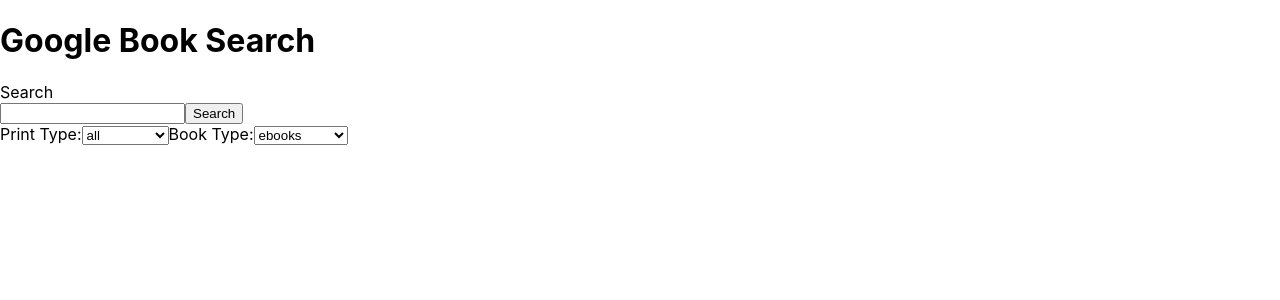
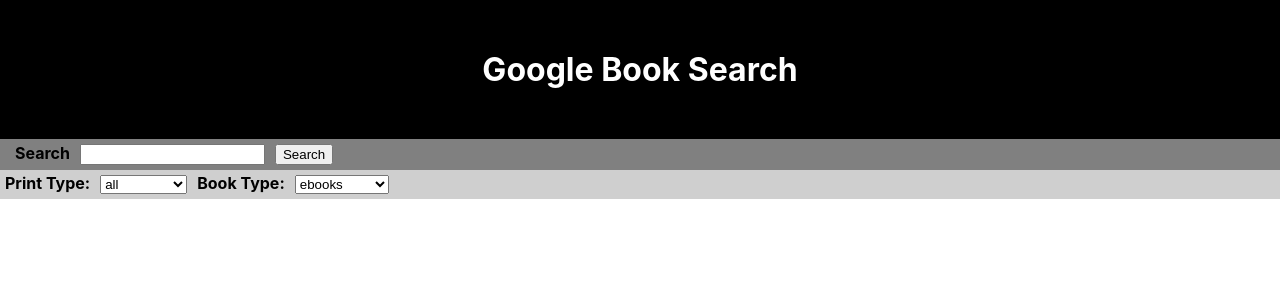
Before and after one commit to thinkful-ei-narwhal/google-book-cesar-maxwell, a React (Create React App) app: page / in a window 1280 px wide. Shown: the top 300 px of the page. Built offline with nearby package versions, Linux system fonts and the light colour scheme; the HTML template or start-up script is replaced by a standard one.

Commit message:
css style

```diff
--- /dev/null
+++ b/src/App.css
@@ -0,0 +1,7 @@
+h1{
+    background-color: black;
+    color: white;
+    padding: 50px;
+    text-align: center;
+    margin: 0px;
+}
--- a/src/App.js
+++ b/src/App.js
@@ -1,6 +1,7 @@
 import React, { Component } from 'react';
 import Results from './Results/Results';
 import Search from './Search/Search';
+import "./App.css"
 
 class App extends Component {
 
--- a/src/Filter/Filter.css
+++ b/src/Filter/Filter.css
@@ -0,0 +1,8 @@
+label,select,button{
+    margin: 5px;
+}
+section{
+    background-color: rgb(207, 207, 207);
+    font-size: medium;
+    font-weight: bold;
+}
--- a/src/Filter/Filter.js
+++ b/src/Filter/Filter.js
@@ -1,4 +1,5 @@
 import React, { Component } from 'react';
+import "./Filter.css"
 
 class Filter extends Component {
     render() {
--- a/src/Search/Search.css
+++ b/src/Search/Search.css
@@ -0,0 +1,9 @@
+label,input,button{
+    margin: 5px;
+}
+form{
+    background-color: gray;
+    padding-left: 10px;
+    font-size: medium;
+    font-weight: bold;
+}
--- a/src/Search/Search.js
+++ b/src/Search/Search.js
@@ -1,5 +1,6 @@
 import React, {Component} from 'react';
 import Filter from '../Filter/Filter';
+import "./Search.css"
 
 export default class Search extends Component{
 
@@ -7,7 +8,7 @@
         return(
             <section className="searchinfo">
                 <form type="input" onSubmit={e => this.props.getBook(e)}>
-                    <label htmlFor="searchTerm">Search</label><br />
+                    <label htmlFor="searchTerm">Search</label>
                     <input type="text" id="searchTerm" name="searchTerm" onChange={e=>this.props.getSearchTerm(e)}></input>
                     <button type="submit" value="submit">Search</button>
                 </form>
```
